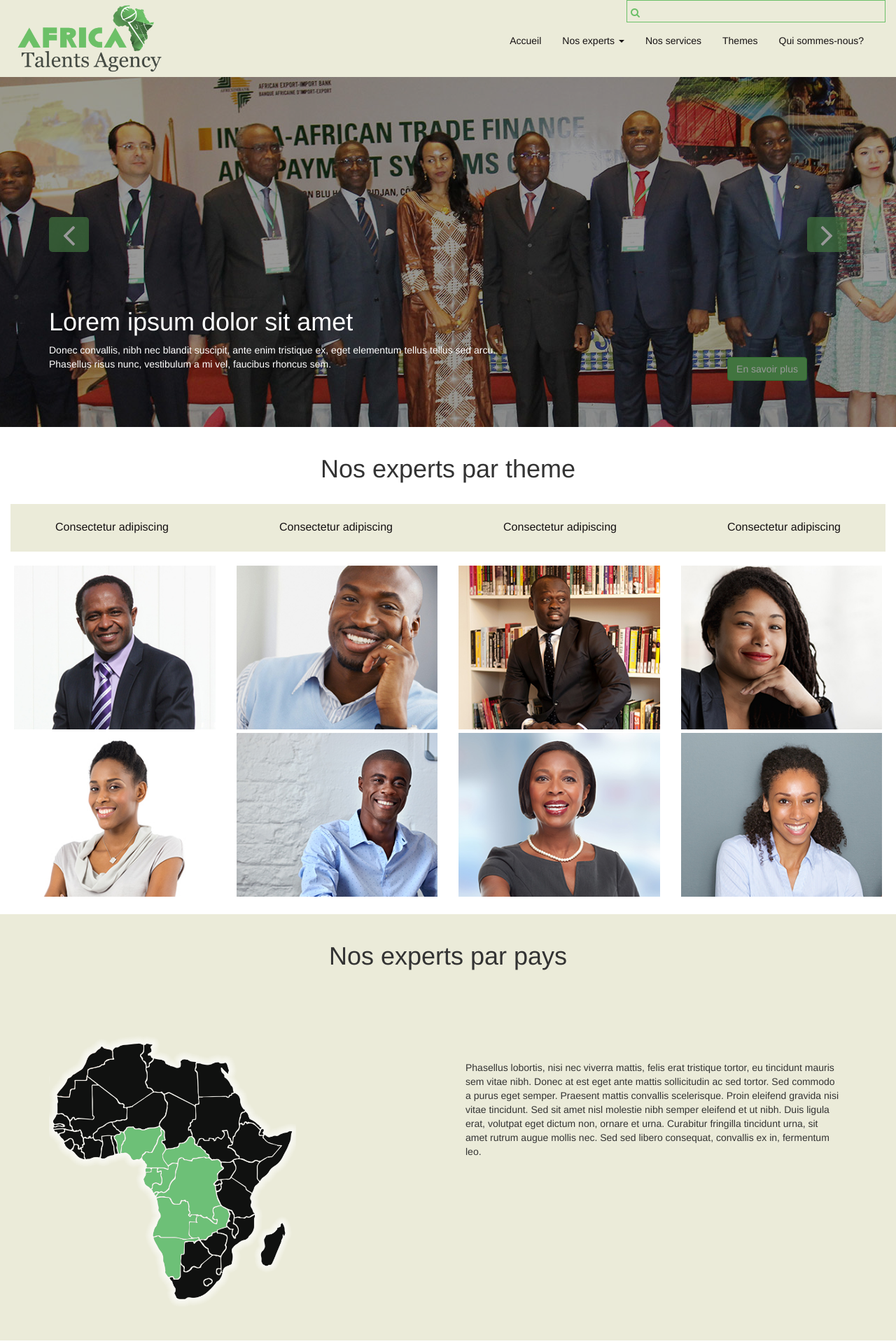
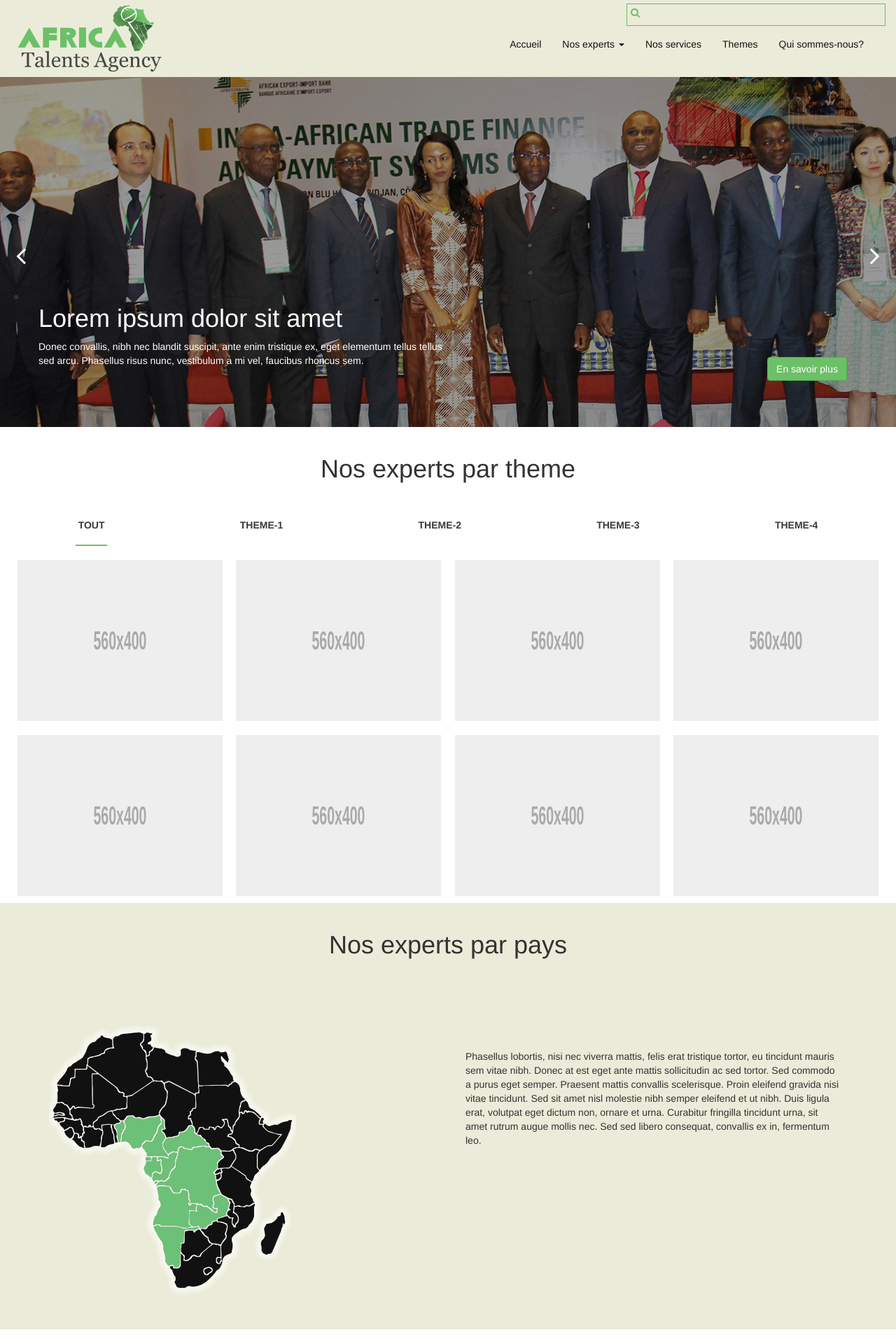
Before and after one commit to Glomay/AfricaTalentAgency, a PHP site: page / in a window 1280 px wide. Shown: the top 1920 px of the page at 70% size. Run offline with PHP 8.4, Linux system fonts and the light colour scheme; some libraries are stand-ins or nearby versions.

Commit message:
Intégration d'isotope

```diff
--- a/css/_header.scss
+++ b/css/_header.scss
@@ -2,6 +2,7 @@
   background-color: $couleur;
   .search-bar{
     form {
+      margin-top: 5px;
       input{
         display: block;
         width: 100%;
--- a/css/_mainCarousel.scss
+++ b/css/_mainCarousel.scss
@@ -1,30 +1,21 @@
 .main-carousel{
+  position: relative;
   .slide{
-    height: 500px;
-    width: auto;
     background-size: cover;
     background-position: center center;
     position: relative;
+
+    .container{
+      position: relative;
+      height: 500px;
+      z-index: 100;
+    }
     .content-text{
       width: 50%;
+      position: absolute;
+      left: 0;
+      bottom: 15%;
       color: #fff;
-      position: absolute;
-      bottom: 70px;
-      z-index: 1;
-    }
-    .fa-angle-left{
-      font-size: 50px;
-      float: left;
-      display: block;
-      position: relative;
-      top: 200px;
-    }
-    .fa-angle-right{
-      font-size: 50px;
-      float: right;
-      display: block;
-      position: relative;
-      top: 200px;
     }
 
     .fa{
@@ -57,4 +48,27 @@
     left: 0;
     top: 0;
   }
+
+  .slider-controls{
+    .fa{
+      position: absolute;
+      top: 0;
+      bottom: 0;
+      margin: auto 0;
+      z-index: 2;
+      color: #fff;
+      font-size: 40px;
+      cursor: pointer;
+      display: inline-block;
+      width: 30px;
+      height: 30px;
+      text-align: center;
+    }
+    .control-left{
+      left: 15px;
+    }
+    .control-right{
+      right: 15px;
+    }
+  }
 }
--- a/css/_responsive.scss
+++ b/css/_responsive.scss
@@ -1,7 +1,16 @@
 @import "variables";
 
+
 /*responsive design*/
-@media (max-width: 767px) {
+@media (max-width: 992px) {
+  .experts-isotope{
+    .expert{
+      width: calc(100% / 3);
+    }
+  }
+}
+
+@media (max-width: 768px) {
   .main-header{
     .nav-menu{
       .nav.navbar-nav{
@@ -48,6 +57,12 @@
       }
     }
   }
+
+  .experts-isotope{
+    .expert{
+      width: 50%;
+    }
+  }
 }
 
 @media (max-width: 425px) {
@@ -63,4 +78,9 @@
       }
     }
   }
+  .experts-isotope{
+    .expert{
+      width: 100%;
+    }
+  }
 }
--- a/css/style.css
+++ b/css/style.css
@@ -1,5 +1,7 @@
 .main-header {
   background-color: #ebebd9; }
+  .main-header .search-bar form {
+    margin-top: 5px; }
     .main-header .search-bar form input {
       display: block;
       width: 100%;
@@ -30,38 +32,84 @@
       background: none;
       position: relative; }
 
+*, *:active {
+  outline: none; }
+
 .main-theme h1 {
   text-align: center;
   padding: 20px 0; }
-.main-theme .choix-theme {
-  background-color: #ebebd9; }
-  .main-theme .choix-theme a {
-    color: #151112;
-    padding: 5px;
-    font-size: 16px;
-    text-align: center; }
-  .main-theme .choix-theme a:hover {
-    color: #6cc068; }
-.main-theme .expert-photos {
-  padding: 20px 5px; }
-  .main-theme .expert-photos a {
-    text-align: center;
+
+.experts-isotope .expert {
   display: inline-block;
-    height: auto;
+  width: 25%;
+  padding: 10px;
+  height: 250px;
   position: relative;
   overflow: hidden; }
-    .main-theme .expert-photos a .nom {
+  .experts-isotope .expert .frame {
+    width: 100%;
+    overflow: hidden;
+    height: 100%;
+    display: flex;
+    justify-content: center;
+    align-items: center; }
+  .experts-isotope .expert .details {
     width: 100%;
     height: 100%;
-      padding-top: 20px;
-      background-color: rgba(108, 192, 104, 0.5);
+    padding: 40px 20px 20px;
+    background-color: rgba(108, 192, 104, 0.7);
+    color: #fff;
+    text-align: center;
     position: absolute;
     left: 0;
-      top: 100%;
-      transition: all 0.8s ease;
-      color: #fff; }
-  .main-theme .expert-photos a:hover .nom {
-    top: 0; }
+    bottom: -100%;
+    -webkit-transition: all 0.5s ease-in-out;
+    -moz-transition: all 0.5s ease-in-out;
+    -ms-transition: all 0.5s ease-in-out;
+    -o-transition: all 0.5s ease-in-out;
+    transition: all 0.5s ease-in-out; }
+    .experts-isotope .expert .details .nom {
+      font-size: 18px;
+      font-weight: 700;
+      margin-bottom: 15px; }
+.experts-isotope .expert:hover .details {
+  bottom: 0; }
+
+.choix-theme {
+  display: flex;
+  list-style: none;
+  padding: 0;
+  flex-direction: row;
+  justify-content: center; }
+  .choix-theme li {
+    flex-grow: 1;
+    margin: 0 1px; }
+    .choix-theme li button {
+      display: inline-block;
+      width: 100%;
+      border: none;
+      background: none;
+      height: 60px;
+      text-transform: uppercase;
+      font-weight: 700;
+      color: #393939;
+      position: relative; }
+    .choix-theme li button.active:after {
+      content: '';
+      display: block;
+      width: 20%;
+      height: 2px;
+      background-color: #6cc068;
+      position: absolute;
+      left: 40%;
+      bottom: 0; }
+
+.select-theme {
+  border: solid 1px #a1a1a1;
+  width: 100%;
+  display: inline-block;
+  height: 40px;
+  padding: 0 5px; }
 
 .theme-pays {
   background-color: #ebebd9; }
@@ -158,30 +206,22 @@
     border-radius: 0;
     border: none; }
 
+.main-carousel {
+  position: relative; }
   .main-carousel .slide {
-  height: 500px;
-  width: auto;
     background-size: cover;
     background-position: center center;
     position: relative; }
+    .main-carousel .slide .container {
+      position: relative;
+      height: 500px;
+      z-index: 100; }
     .main-carousel .slide .content-text {
       width: 50%;
-    color: #fff;
       position: absolute;
-    bottom: 70px;
-    z-index: 1; }
-  .main-carousel .slide .fa-angle-left {
-    font-size: 50px;
-    float: left;
-    display: block;
-    position: relative;
-    top: 200px; }
-  .main-carousel .slide .fa-angle-right {
-    font-size: 50px;
-    float: right;
-    display: block;
-    position: relative;
-    top: 200px; }
+      left: 0;
+      bottom: 15%;
+      color: #fff; }
     .main-carousel .slide .fa {
       background-color: rgba(108, 192, 104, 0.7);
       color: #fff;
@@ -206,6 +246,23 @@
     background-color: rgba(0, 0, 0, 0.4);
     left: 0;
     top: 0; }
+  .main-carousel .slider-controls .fa {
+    position: absolute;
+    top: 0;
+    bottom: 0;
+    margin: auto 0;
+    z-index: 2;
+    color: #fff;
+    font-size: 40px;
+    cursor: pointer;
+    display: inline-block;
+    width: 30px;
+    height: 30px;
+    text-align: center; }
+  .main-carousel .slider-controls .control-left {
+    left: 15px; }
+  .main-carousel .slider-controls .control-right {
+    right: 15px; }
 
 .main-footer {
   background-color: #ebebd9; }
@@ -261,7 +318,10 @@
         font-size: 16px; }
 
 /*responsive design*/
-@media (max-width: 767px) {
+@media (max-width: 992px) {
+  .experts-isotope .expert {
+    width: calc(100% / 3); } }
+@media (max-width: 768px) {
   .main-header .nav-menu .nav.navbar-nav {
     float: none; }
 
@@ -287,11 +347,17 @@
     padding: 0; }
     .liste .expert-descrip img {
       display: block;
-      margin: auto; } }
+      margin: auto; }
+
+  .experts-isotope .expert {
+    width: 50%; } }
 @media (max-width: 425px) {
   .main-theme .expert-photos .nom h4 {
     font-size: 25px; }
   .main-theme .expert-photos .nom p {
-    font-size: 15px; } }
+    font-size: 15px; }
+
+  .experts-isotope .expert {
+    width: 100%; } }
 
 /*# sourceMappingURL=style.css.map */
--- a/css/style.scss
+++ b/css/style.scss
@@ -1,52 +1,108 @@
 
 @import "variables";
 @import "header";
+
+*, *:active{
+  outline: none;
+}
 
 .main-theme{
   h1{
     text-align: center;
     padding: 20px 0;
   }
-  .choix-theme{
-    background-color: $couleur;
-    a{
-      color: $noir;
-      padding: 5px;
-      font-size: 16px;
+}
+
+
+.experts-isotope{
+  .expert{
+    display: inline-block;
+    width: 25%;
+    padding: 10px;
+    height: 250px;
+    position: relative;
+    overflow: hidden;
+
+    .frame{
+      width: 100%;
+      overflow: hidden;
+      height: 100%;
+      display: flex;
+      justify-content: center;
+      align-items: center;
+    }
+    .details{
+      width: 100%;
+      height: 100%;
+      padding: 40px 20px 20px;
+      background-color: rgba($vert, 0.7);
+      color: #fff;
       text-align: center;
-    }
-    a:hover{
-      color: $vert;
+      position: absolute;
+      left: 0;
+      bottom: -100%;
+      $transitionTime: 0.5s;
+      -webkit-transition: all $transitionTime ease-in-out;
+      -moz-transition: all $transitionTime ease-in-out;
+      -ms-transition: all $transitionTime ease-in-out;
+      -o-transition: all $transitionTime ease-in-out;
+      transition: all $transitionTime ease-in-out;
+
+      .nom{
+        font-size:  18px;
+        font-weight: 700;
+        margin-bottom: 15px;
+      }
     }
   }
-  .expert-photos{
-    padding: 20px 5px;
-    a{
-      text-align: center;
-      display: inline-block;
-      height: auto;
-      position: relative;
-      overflow: hidden;
-      .nom{
-        width: 100%;
-        height: 100%;
-        padding-top: 20px;
-        background-color: rgba($vert,0.5);
-        position: absolute;
-        left: 0;
-        top: 100%;
-        transition: all 0.8s ease;
-        color: #fff;
-      }
-    }
-    a:hover{
-      .nom{
-        top: 0;
-      }
+  .expert:hover{
+    .details{
+      bottom: 0;
     }
   }
 }
 
+.choix-theme{
+  display: flex;
+  list-style: none;
+  padding: 0;
+  flex-direction: row;
+  justify-content: center;
+
+  li{
+    flex-grow: 1;
+    margin: 0 1px;
+
+    button{
+      display: inline-block;
+      width: 100%;
+      border: none;
+      background: none;
+      height: 60px;
+      text-transform: uppercase;
+      font-weight: 700;
+      color: #393939;
+      position: relative;
+    }
+    button.active:after{
+      content: '';
+      display: block;
+      width: 20%;
+      height: 2px;
+      background-color: $vert;
+      position: absolute;
+      left: 40%;
+      bottom: 0;
+    }
+  }
+}
+.select-theme{
+  border: solid 1px #a1a1a1;
+  width: 100%;
+  display: inline-block;
+  height: 40px;
+  padding: 0 5px;
+}
 
 .theme-pays{
   background-color: $couleur;
--- a/footer.php
+++ b/footer.php
@@ -65,6 +65,7 @@
 <script src="plugins/bootstrap/js/bootstrap.min.js"></script>
 <script src="plugins/owlCarousel/dist/owl.carousel.min.js"></script>
 <script src="plugins/isotope/isotope.pkgd.min.js"></script>
+<script src="plugins/holder.js/holder.min.js"></script>
 <script src="js/script.js"></script>
 </body>
 </html>
--- a/index.php
+++ b/index.php
@@ -4,9 +4,7 @@
         <div class="owl-carousel owl-theme" id="carousel">
             <?php for($i=1; $i<=3; $i++):?>
             <div class="slide" style="background-image: url('img/img<?php echo $i;?>.jpg')">
-                <div class="container" id="content">
-                    <a href="#" class="fa fa-angle-left" id="left"></a>
-                    <a href="#" class="fa fa-angle-right" id="right"></a>
+                <div class="container"">
                     <div class="content-text">
                         <h1>Lorem ipsum dolor sit amet</h1>
                         <p>Donec convallis, nibh nec blandit suscipit, ante enim tristique ex, eget elementum tellus tellus sed arcu. Phasellus risus nunc, vestibulum a mi vel, faucibus rhoncus sem.</p>
@@ -16,50 +14,53 @@
             </div>
     <?php endfor;?>
         </div>
+        <div class="slider-controls">
+            <span class="control-left fa fa-angle-left"></span>
+            <span class="control-right fa fa-angle-right"></span>
+        </div>
     </div>
 
 <div class="main-theme">
     <h1>Nos experts par theme</h1>
     <div class="container-fluid">
-        <div class="choix-theme">
-            <div class="row">
-<?php for($i=1; $i<=4; $i++):?>
-                <div class="col-sm-3">
-                    <a href="#" class="active">
-                        <div class="theme">Consectetur adipiscing</div>
-                    </a>
+        <ul class="choix-theme hidden-xs">
+            <?php
+            $themes = array("theme-1","theme-2","theme-3","theme-4");
+            ?>
+            <li class="theme">
+                <button class="button all active"  data-theme="*">Tout</button>
+            </li>
+<?php foreach ($themes as $theme):?>
+    <li class="theme">
+                        <button class="button" data-theme=".<?php echo $theme;?>"><?php echo $theme;?></button>
+    </li>
+<?php endforeach;?>
+        </ul>
+
+        <select class="select-theme visible-xs">
+            <option selected value="*">Tout</option>
+            <?php foreach ($themes as $theme):?>
+                <option value=".<?php echo $theme;?>"><?php echo $theme;?></option>
+            <?php endforeach;?>
+        </select>
+
+
+        <div class="experts-isotope">
+            <?php for($i = 1; $i <= 8; $i++):?>
+                <?php $j = rand(0,3);?>
+            <a href="#" class="expert <?php echo $themes[$j];?>">
+                <div class="frame">
+                    <img src="holder.js/560x400" alt="Holder" class="img-responsive">
                 </div>
-<?php endfor;?>
-
-            </div>
-        </div>
-
-        <div class="expert-photos">
-            <div class="row">
-<?php for($i=1; $i<=4; $i++):?>
-                <div class="col-sm-3">
-                    <a href="#" class="frame">
-                        <img src="img/exp<?php echo $i;?>.jpg" class="img-responsive">
-                        <div class="nom"><h4>Nulla feugiat magna</h4>
-                            <p>Nulla feugiat magna mi, et placerat quam rutrum eu. Pellentesque hendrerit interdum massa, et pellentesque arcu commodo vulputate.</p>
-                        </div>
-                    </a>
+                <div class="details">
+                    <div class="nom">Expert <?php echo $i; ?> <br><?php echo $themes[$j];?></div>
+                    <div class="bio">
+                        Nulla feugiat magna mi, et placerat quam rutrum eu. Pellentesque hendrerit interdum
+                        massa, et pellentesque arcu commodo vulputate.
+                    </div>
                 </div>
-<?php endfor;?>
-
-            </div>
-            <div class="row">
-<?php for($i=5; $i<=8; $i++):?>
-                <div class="col-sm-3">
-                    <a href="#" class="frame">
-                        <img src="img/exp<?php echo $i;?>.jpg" class="img-responsive">
-                        <div class="nom"><h4>Nulla feugiat magna</h4>
-                            <p>Nulla feugiat magna mi, et placerat quam rutrum eu. Pellentesque hendrerit interdum massa, et pellentesque arcu commodo vulputate.</p>
-                        </div>
-                    </a>
-                </div>
-<?php endfor;?>
-            </div>
+            </a>
+            <?php endfor;?>
         </div>
     </div>
 </div>
```
Also changed, not shown: js/script.js (+48 -6 lines), plugins/holder.js/holder.min.js (added), 1 other file. Lines whose indentation alone changed are shown as unchanged.
